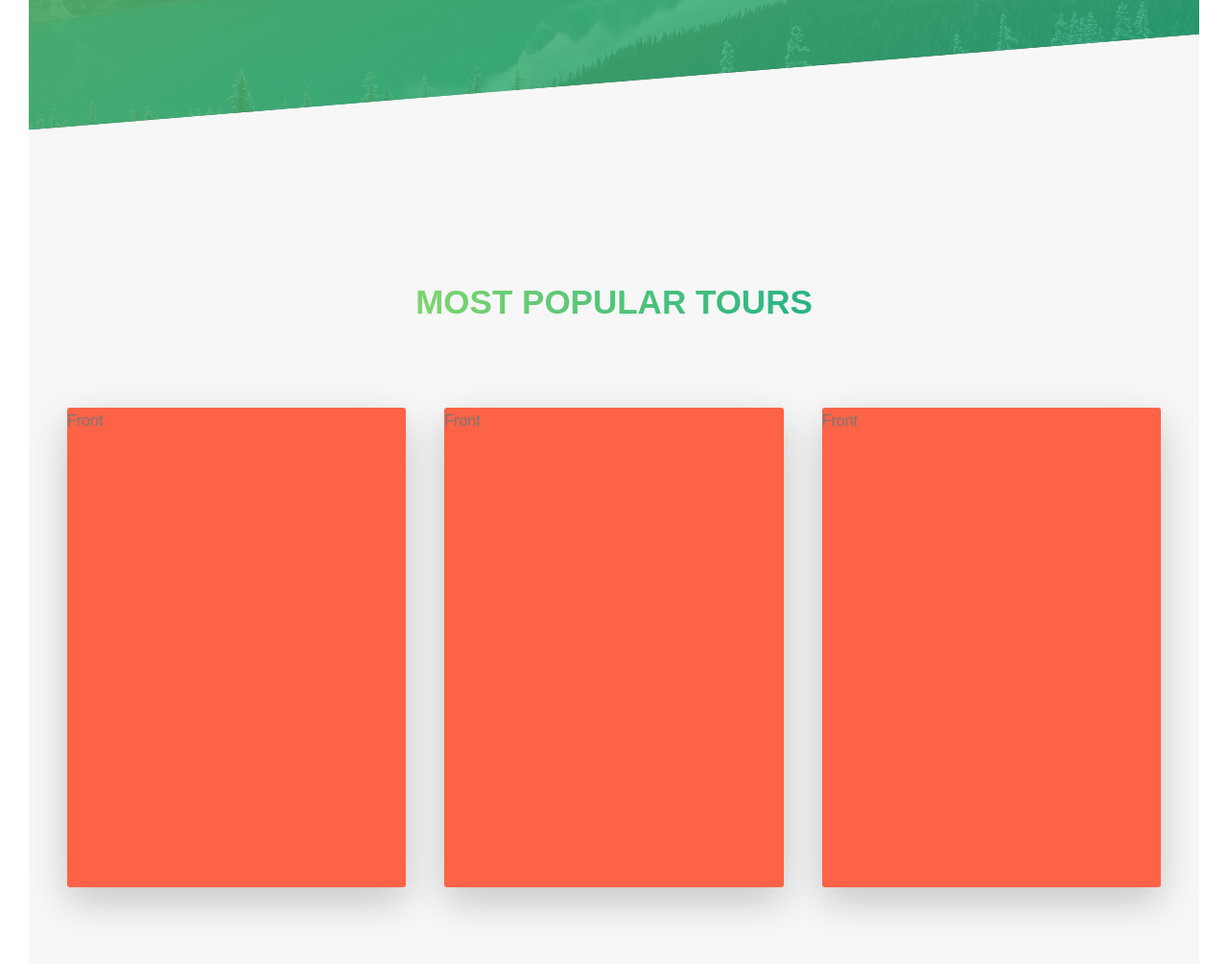
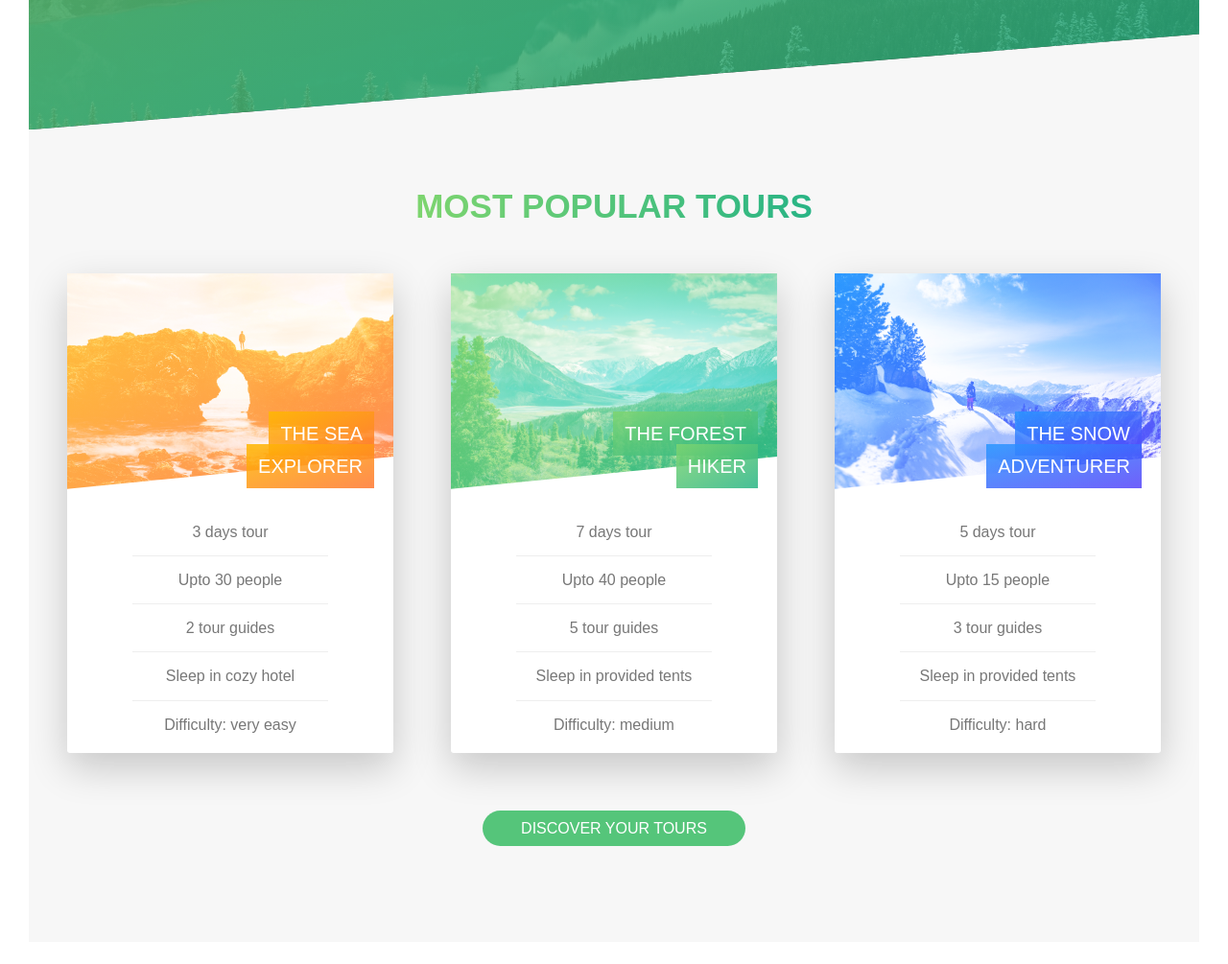
Before and after one commit to Oshank-Singh/Oshank-Singh.github.io, a plain HTML site: page index.html in a window 1280 px wide. Shown: the part 1901-2906 px from the top of the page at 96% size. Drawn offline with Linux system fonts and the light colour scheme.

Commit message:
Tours card added

```diff
--- a/css/style.css
+++ b/css/style.css
@@ -94,6 +94,18 @@ body {
 .u-margin-bot-large {
   margin-bottom: 8rem; }
 
+.u-margin-top-small {
+  margin-top: 2rem; }
+
+.u-margin-top-med {
+  margin-top: 4rem; }
+
+.u-margin-top-large {
+  margin-top: 8rem; }
+
+.u-margin-top-huge {
+  margin-top: 10rem; }
+
 .btn:link, .btn:visited {
   text-transform: uppercase;
   padding: .5rem 4rem;
@@ -137,6 +149,12 @@ body {
   .btn-white::after {
     background-color: #fff; }
 
+.btn-green {
+  background-color: #55c57a;
+  color: #fff; }
+  .btn-green::after {
+    background-color: #55c57a; }
+
 .btn-signup:link, .btn-signup:visited {
   text-decoration: none;
   display: inline-block;
@@ -158,7 +176,7 @@ body {
 [class^="col-"] {
   float: left; }
   [class^="col-"]:not(:last-child) {
-    margin-right: 4rem; }
+    margin-right: 6rem; }
 
 .row {
   max-width: 114rem;
@@ -167,17 +185,17 @@ body {
   .row:not(:last-child) {
     margin-bottom: 6rem; }
   .row .col-1-0f-2 {
-    width: calc((100% - 4rem)/2); }
+    width: calc((100% - 6rem)/2); }
   .row .col-1-0f-3 {
-    width: calc((100% - (4rem * 2))/3); }
+    width: calc((100% - (6rem * 2))/3); }
   .row .col-2-0f-3 {
-    width: calc((2 * (100% - (4rem * 2))/3) + 4rem); }
+    width: calc((2 * (100% - (6rem * 2))/3) + 6rem); }
   .row .col-1-0f-4 {
-    width: calc((100% - (4rem * 3))/4); }
+    width: calc((100% - (6rem * 3))/4); }
   .row .col-2-0f-4 {
-    width: calc(2 * ((100% - (4rem * 3))/4) + 4rem); }
+    width: calc(2 * ((100% - (6rem * 3))/4) + 6rem); }
   .row .col-3-0f-4 {
-    width: calc(3 * ((100% - (4rem * 3))/4) + (2 * 4rem)); }
+    width: calc(3 * ((100% - (6rem * 3))/4) + (2 * 6rem)); }
   .row::after {
     content: "";
     display: table;
@@ -209,7 +227,7 @@ body {
 .card {
   perspective: 150rem;
   position: relative;
-  height: 40rem; }
+  height: 50rem; }
   .card:hover .card_side-front {
     transform: rotateY(180deg); }
   .card:hover .card_side-back {
@@ -225,9 +243,6 @@ body {
     backface-visibility: hidden;
     box-shadow: 0 1.5rem 4rem rgba(0, 0, 0, 0.2);
     border-radius: .3rem; }
-    .card_side-front {
-      transform: rotateY(0deg);
-      background-color: tomato; }
     .card_side-back {
       transform: rotateY(-180deg); }
       .card_side-back-b1 {
@@ -236,6 +251,63 @@ body {
         background-image: linear-gradient(to right bottom, #7ed56f, #28b485); }
       .card_side-back-b3 {
         background-image: linear-gradient(to right bottom, #2998ff, #5643fa); }
+    .card_side-front {
+      transform: rotateY(0deg); }
+  .card_front {
+    height: 45%;
+    width: 100%;
+    background-size: cover;
+    background-blend-mode: screen;
+    -webkit-clip-path: polygon(0 0, 100% 0, 100% 85%, 0 100%); }
+    .card_front-1 {
+      background-image: linear-gradient(to right bottom, #ffb900, #ff7730), url(../img/nat-5.jpg); }
+    .card_front-2 {
+      background-image: linear-gradient(to right bottom, #7ed56f, #28b485), url(../img/nat-6.jpg); }
+    .card_front-3 {
+      background-image: linear-gradient(to right bottom, #2998ff, #5643fa), url(../img/nat-7.jpg); }
+  .card_heading {
+    font-size: 2rem;
+    text-align: right;
+    text-transform: uppercase;
+    font-weight: 400;
+    color: #fff;
+    position: absolute;
+    top: 30%;
+    right: 2rem;
+    width: 50%; }
+  .card_heading-span {
+    padding: 1.2rem;
+    -webkit-box-decoration-break: clone; }
+    .card_heading-span-1 {
+      background-image: linear-gradient(to right bottom, rgba(255, 185, 0, 0.85), rgba(255, 119, 48, 0.85)); }
+    .card_heading-span-2 {
+      background-image: linear-gradient(to right bottom, rgba(126, 213, 111, 0.85), rgba(40, 180, 133, 0.85)); }
+    .card_heading-span-3 {
+      background-image: linear-gradient(to right bottom, rgba(41, 152, 255, 0.85), rgba(86, 67, 250, 0.85)); }
+  .card_list {
+    width: 60%;
+    margin: 0 auto;
+    text-align: center; }
+    .card_list ul {
+      list-style-type: none; }
+      .card_list ul li {
+        padding: 1.1rem; }
+        .card_list ul li:not(:last-child) {
+          border-bottom: 1px solid #eee; }
+  .card_back {
+    position: absolute;
+    top: 50%;
+    left: 50%;
+    transform: translate(-50%, -15rem);
+    text-align: center;
+    color: #fff; }
+    .card_back-only {
+      font-size: 2rem;
+      text-transform: uppercase; }
+    .card_back-price {
+      font-size: 6rem;
+      font-weight: 100;
+      margin-bottom: 12rem; }
 
 .header {
   height: 95vh;
@@ -312,5 +384,5 @@ body {
 
 .section-tours {
   background-color: #f7f7f7;
-  padding: 25rem 0 50rem 0;
+  padding: 15rem 0 10rem 0;
   margin-top: -10rem; }
--- a/index.html
+++ b/index.html
@@ -97,7 +97,7 @@
 
           <section class="section-tours">
 
-            <div class="u-center-text u-margin-bot-large">
+            <div class="u-center-text u-margin-bot-med">
               <h2 class="heading-secondary">
                 Most popular tours
               </h2>
@@ -107,44 +107,93 @@
 
                 <div class="col-1-0f-3">
                   <div class="card">
-
-                      <div class="card_side card_side-front">
-                        Front
+                    <div class="card_side card_side-front">
+                      <div class="card_front card_front-1 u-margin-bot-small">
+                        &nbsp;
                       </div>
-                      <div class="card_side card_side-back card_side-back-b1">
-                        back
+                      <h4 class="card_heading card_heading-1">
+                        <span class="card_heading-span card_heading-span-1">the sea explorer</span>
+                      </h4>
+                      <div class="card_list">
+                        <ul>
+                          <li>3 days tour</li>
+                          <li>Upto 30 people</li>
+                          <li>2 tour guides</li>
+                          <li>Sleep in cozy hotel</li>
+                          <li>Difficulty: very easy</li>
+                        </ul>
                       </div>
-
+                    </div>
+                    <div class="card_side card_side-back card_side-back-b1">
+                      <div class="card_back">
+                        <p class="card_back-only">Only</p>
+                        <p class="card_back-price">Rs.1500</p>
+                        <a href="#" class="btn btn-white">Book now!</a>
+                      </div>
+                    </div>
                   </div>
                 </div>
-
                 <div class="col-1-0f-3">
                   <div class="card">
-
-                      <div class="card_side card_side-front">
-                        Front
+                    <div class="card_side card_side-front">
+                      <div class="card_front card_front-2 u-margin-bot-small">
+                        &nbsp;
                       </div>
-                      <div class="card_side card_side-back card_side-back-b2">
-                        back
+                      <h4 class="card_heading card_heading-2">
+                        <span class="card_heading-span card_heading-span-2">the forest hiker</span>
+                      </h4>
+                      <div class="card_list">
+                        <ul>
+                          <li>7 days tour</li>
+                          <li>Upto 40 people</li>
+                          <li>5 tour guides</li>
+                          <li>Sleep in provided tents</li>
+                          <li>Difficulty: medium</li>
+                        </ul>
                       </div>
-
+                    </div>
+                    <div class="card_side card_side-back card_side-back-b2">
+                      <div class="card_back">
+                        <p class="card_back-only">Only</p>
+                        <p class="card_back-price">Rs.5000</p>
+                        <a href="#" class="btn btn-white">Book now!</a>
+                      </div>
+                    </div>
                   </div>
                 </div>
-
                 <div class="col-1-0f-3">
                   <div class="card">
-
-                      <div class="card_side card_side-front">
-                        Front
+                    <div class="card_side card_side-front">
+                      <div class="card_front card_front-3 u-margin-bot-small">
+                        &nbsp;
                       </div>
-                      <div class="card_side card_side-back card_side-back-b3">
-                        back
+                      <h4 class="card_heading card_heading-3">
+                        <span class="card_heading-span card_heading-span-3">the snow adventurer</span>
+                      </h4>
+                      <div class="card_list">
+                        <ul>
+                          <li>5 days tour</li>
+                          <li>Upto 15 people</li>
+                          <li>3 tour guides</li>
+                          <li>Sleep in provided tents</li>
+                          <li>Difficulty: hard</li>
+                        </ul>
                       </div>
-
+                    </div>
+                    <div class="card_side card_side-back card_side-back-b3">
+                      <div class="card_back">
+                        <p class="card_back-only">Only</p>
+                        <p class="card_back-price">Rs.3000</p>
+                        <a href="#" class="btn btn-white">Book now!</a>
+                      </div>
+                    </div>
                   </div>
                 </div>
+            </div>
+          <div class="u-margin-top-med u-center-text">
+            <a href="#" class="btn btn-green">Discover your tours</a>
+          </div>
 
-            </div>
           </section>
         </main>
 
```
Also changed, not shown: img/nat-10.jpg (added), img/nat-5.jpg (added), img/nat-6.jpg (added), img/nat-7.jpg (added), img/nat-8.jpg (added), img/nat-9.jpg (added).
